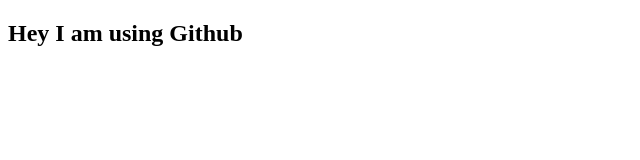
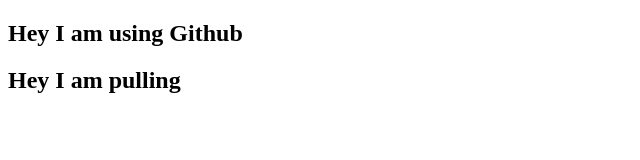
Before and after one commit to rahiq-rahman/Learning-Web-Dev, a plain HTML site: page index.html in a window 1280 px wide. Shown: the whole page, without its empty margins (0-640 px from the left). Drawn offline with Linux system fonts and the light colour scheme.

Commit message:
Update index.html

```diff
--- a/index.html
+++ b/index.html
@@ -8,5 +8,6 @@
 </head>
 <body>
     <h2>Hey I am using Github</h2>
+    <h2>Hey I am pulling</h2>
 </body>
 </html>
```
